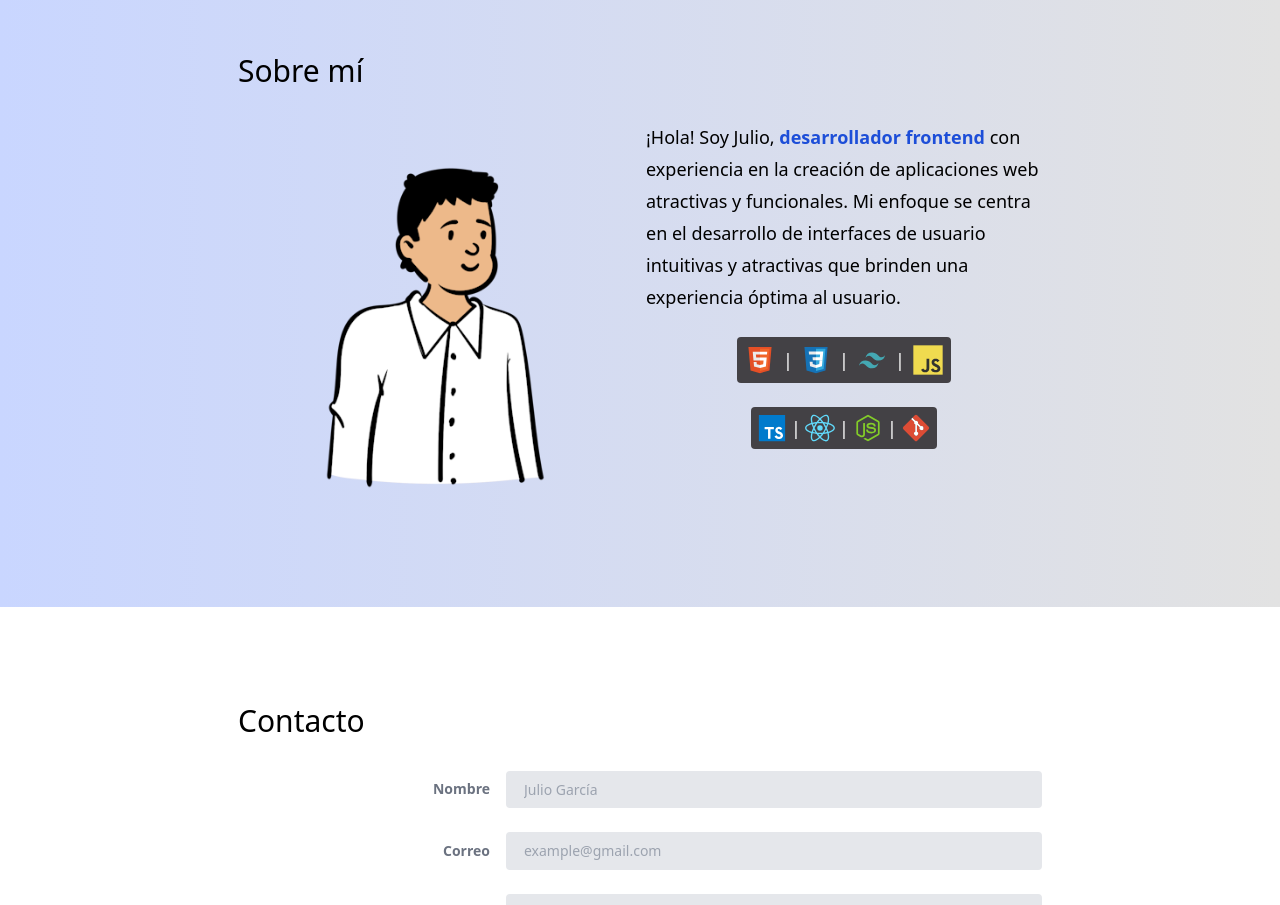
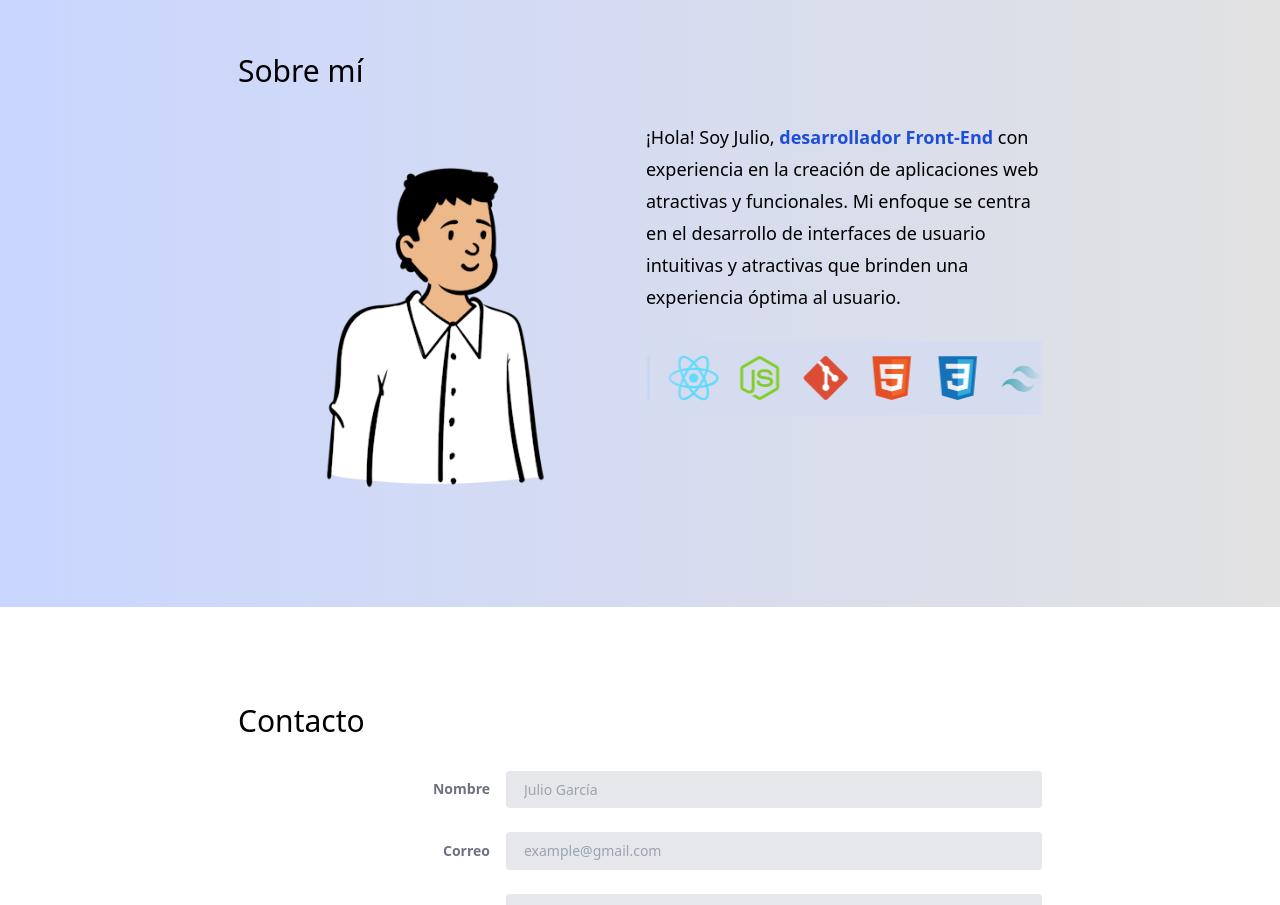
Before and after one commit to Garcia0404/PortfolioJG, a React (Vite) app: page / in a window 1280 px wide. Shown: the part 2320-3225 px from the top of the page. Built offline with nearby package versions, Linux system fonts and the light colour scheme.

Commit message:
slider about me

```diff
--- a/src/components/AboutMe.tsx
+++ b/src/components/AboutMe.tsx
@@ -1,43 +1,31 @@
 import { motion } from "framer-motion"
+import { Slider } from "./Slider"
 export const AboutMe = () => {
+  const icons = [
+    'html', 'css', 'tailwind', 'js', 'ts', 'react', 'node', 'git'
+  ]
   return (
     <section id="aboutMe" className="pt-4">
       <motion.div
         className="max-w-screen-tablet mx-auto p-6 mobileLg:p-12"
-        initial={{opacity:0,y:100}}
-        whileInView={{opacity:1,y:0}}
+        initial={{ opacity: 0, y: 100 }}
+        whileInView={{ opacity: 1, y: 0 }}
         viewport={{ once: true }}
         transition={{ duration: 0.7 }}
       >
         <h2 className="text-3xl font-light my-8">Sobre mí</h2>
-        <main className="grid mobileLg:grid-cols-2 gap-3 mb-6">
+        <main className="grid grid-cols-1 tabletsm:grid-cols-2 gap-3 mb-6">
           <div className="grid place-content-center py-8">
             <img width='250px' height='250px' src="/peep.png" alt="miFoto" />
           </div>
           <div className="flex items-center text-lg flex-col">
             <p className="text-graMain text-wrap leading-8 font-light">
-              ¡Hola! Soy Julio, <span className="text-blue-700 font-bold">desarrollador frontend</span> con experiencia en la creación de aplicaciones web atractivas y funcionales. Mi enfoque se centra en el desarrollo de interfaces de usuario intuitivas y atractivas que brinden una experiencia óptima al usuario.
+              ¡Hola! Soy Julio, <span className="text-blue-700 font-bold">desarrollador Front-End</span> con experiencia en la creación de aplicaciones web atractivas y funcionales. Mi enfoque se centra en el desarrollo de interfaces de usuario intuitivas y atractivas que brinden una experiencia óptima al usuario.
             </p>
-            <span className="bg-grayMain rounded flex gap-2 p-2 mt-6 items-center">
-              <img height='30px' width='30px' src='/html.svg' alt="htmlIcon" />
-              <span className="text-white">|</span>
-              <img height='30px' width='30px' src='/css.svg' alt="cssIcon" />
-              <span className="text-white">|</span>
-              <img height='30px' width='30px' src='/tailwind.svg' alt="tailwindIcon" />
-              <span className="text-white">|</span>
-              <img height='30px' width='30px' src='/js.svg' alt="jsIcon" />
-            </span>
-            <span className="bg-grayMain rounded flex gap-1 p-1.5 mt-6 items-center">
-              <img height='30px' width='30px' src='/ts.svg' alt="tsIcon" />
-              <span className="text-white">|</span>
-              <img height='30px' width='30px' src='/react.svg' alt="reactIcon" />
-              <span className="text-white">|</span>
-              <img height='30px' width='30px' src='/node.svg' alt="nodeIcon" />
-              <span className="text-white">|</span>
-              <img height='30px' width='30px' src='/git.svg' alt="gitIcon" />
-            </span>
+            <Slider imgs={icons}/>
           </div>
         </main>
+
       </motion.div>
     </section>
   )
--- /dev/null
+++ b/src/components/Slider.tsx
@@ -0,0 +1,47 @@
+
+export const Slider = ({ imgs }: { imgs: string[] }) => {
+  return (
+    <>
+      <style>
+        {`
+          .slider::before{
+            content:"";
+            z-index:2;
+            position:absolute;
+            top:0;
+            left:0;
+            width:40px;
+            height:100%;
+            background:linear-gradient(to left,rgba(213,220,240,0),rgb(213,220,240));
+          }
+            .slider::after{
+            content:"";
+            z-index:2;
+            position:absolute;
+            top:0;
+            right:0;
+            width:40px;
+            height:100%;
+            background:linear-gradient(to right,rgba(213,220,240,0),rgb(213,220,240));
+          }
+        `}
+      </style>
+      <div className="mt-7 bg-[rgb(213,220,240)] p-3 w-full whitespace-nowrap overflow-hidden slider relative">
+        <div className="whitespace-nowrap animate-slider w-max inline-block">
+          {
+            imgs.map((icon, index) => (
+              <img className="mx-2 inline-block" key={index} height='60px' width='50px' src={`/${icon}.svg`} alt={`${icon}-Icon`} />
+            ))
+          }
+        </div>
+        <div className="whitespace-nowrap animate-slider w-max inline-block">
+          {
+            imgs.map((icon, index) => (
+              <img className="mx-2 inline-block" key={index} height='60px' width='50px' src={`/${icon}.svg`} alt={`${icon}-Icon`} />
+            ))
+          }
+        </div>
+      </div>
+    </>
+  )
+}
--- a/tailwind.config.js
+++ b/tailwind.config.js
@@ -16,6 +16,15 @@ export default {
         'tabletsm': '650px',
         'tablet': '900px',
       },
+      keyframes: {
+        slider: {
+          '0%': { transform: 'translateX(0)' },
+          '100%': { transform: 'translateX(-100%)' },
+        }
+      },
+      animation:{
+        'slider':'slider 10s linear infinite'
+      }
     },
   },
   plugins: [],
```
